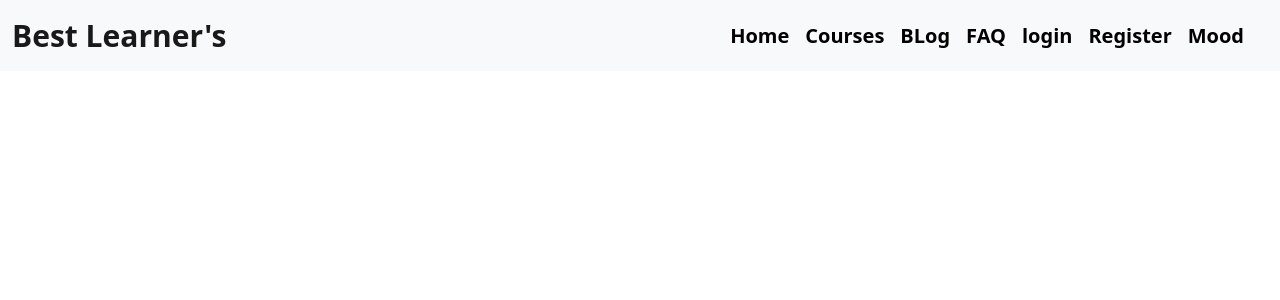
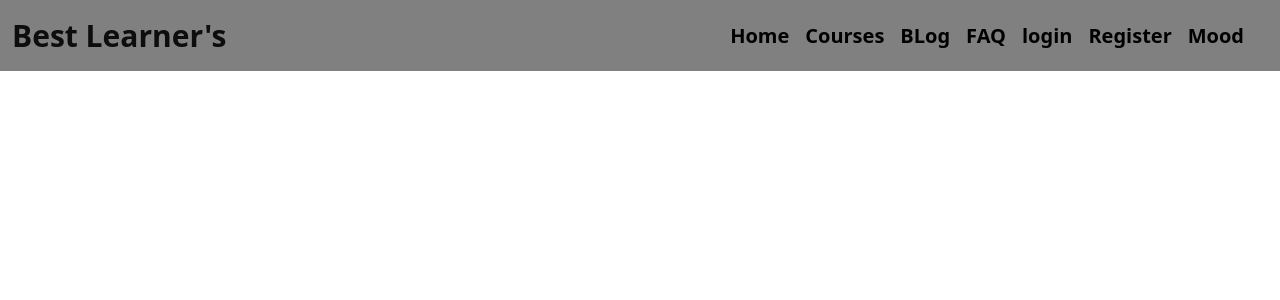
Before and after one commit to omarfarukee/best-learners, a React (Create React App) app: page / in a window 1280 px wide. Shown: the top 300 px of the page. Built offline with nearby package versions, Linux system fonts and the light colour scheme.

Commit message:
components are set

```diff
--- a/src/App.js
+++ b/src/App.js
@@ -3,6 +3,7 @@ import { createBrowserRouter, RouterProvider } from 'react-router-dom';
 import './App.css';
 import Blog from './components/Blog/Blog';
 import Courses from './components/Courses/Courses';
+import Faq from './components/FAQ/Faq';
 import Home from './components/Home/Home';
 import Login from './components/Login/Login';
 import Register from './components/Register/Register';
@@ -37,8 +38,8 @@ const router = createBrowserRouter([
         element:<Register></Register>
       },
       {
-        path:'/home',
-        element:<Home></Home>
+        path:'/faq',
+        element:<Faq></Faq>
       },
     ]
   }
--- a/src/components/Header/Header.css
+++ b/src/components/Header/Header.css
@@ -8,3 +8,6 @@
     font-size:30px;
     font-weight: 700;
 }
+.nav{
+    background-color: gray;
+}
--- a/src/components/Header/Header.js
+++ b/src/components/Header/Header.js
@@ -13,7 +13,7 @@ const Header = () => {
         <div>
             <>
       {[ 'sm'].map((expand) => (
-        <Navbar key={expand} bg="light" expand={expand} className="mb-3">
+        <Navbar key={expand}  expand={expand} className="mb-3 nav">
           <Container fluid>
             <Navbar.Brand className='text-size'>Best Learner's</Navbar.Brand>
             <Navbar.Toggle aria-controls={`offcanvasNavbar-expand-${expand}`} />
@@ -30,11 +30,11 @@ const Header = () => {
               <Offcanvas.Body>
                 <Nav className="justify-content-end flex-grow-1 pe-3">
                   <Nav.Link ><Link className='link' to='/home'>Home</Link></Nav.Link>
-                  <Nav.Link ><Link className='link' to='/home'>Courses</Link></Nav.Link>
-                  <Nav.Link ><Link className='link' to='/home'>BLog</Link></Nav.Link>
-                  <Nav.Link ><Link className='link' to='/home'>FAQ</Link></Nav.Link>
-                  <Nav.Link ><Link className='link' to='/home'>login</Link></Nav.Link>
-                  <Nav.Link ><Link className='link' to='/home'>Register</Link></Nav.Link>
+                  <Nav.Link ><Link className='link' to='/courses'>Courses</Link></Nav.Link>
+                  <Nav.Link ><Link className='link' to='/blog'>BLog</Link></Nav.Link>
+                  <Nav.Link ><Link className='link' to='/faq'>FAQ</Link></Nav.Link>
+                  <Nav.Link ><Link className='link' to='/login'>login</Link></Nav.Link>
+                  <Nav.Link ><Link className='link' to='/register'>Register</Link></Nav.Link>
                   <Nav.Link ><Link className='link' >Mood</Link></Nav.Link>
                 </Nav>
               </Offcanvas.Body>
```
